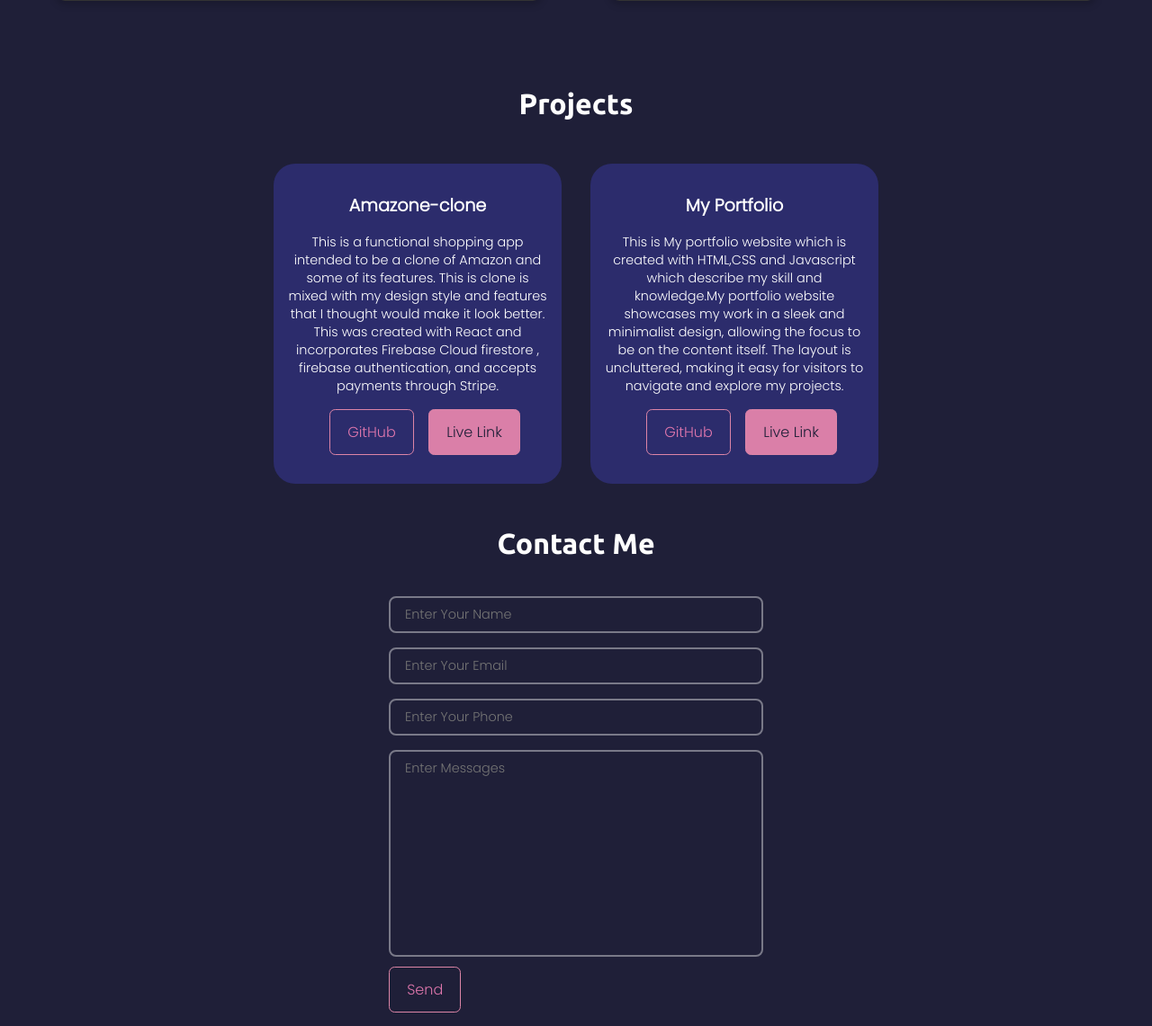
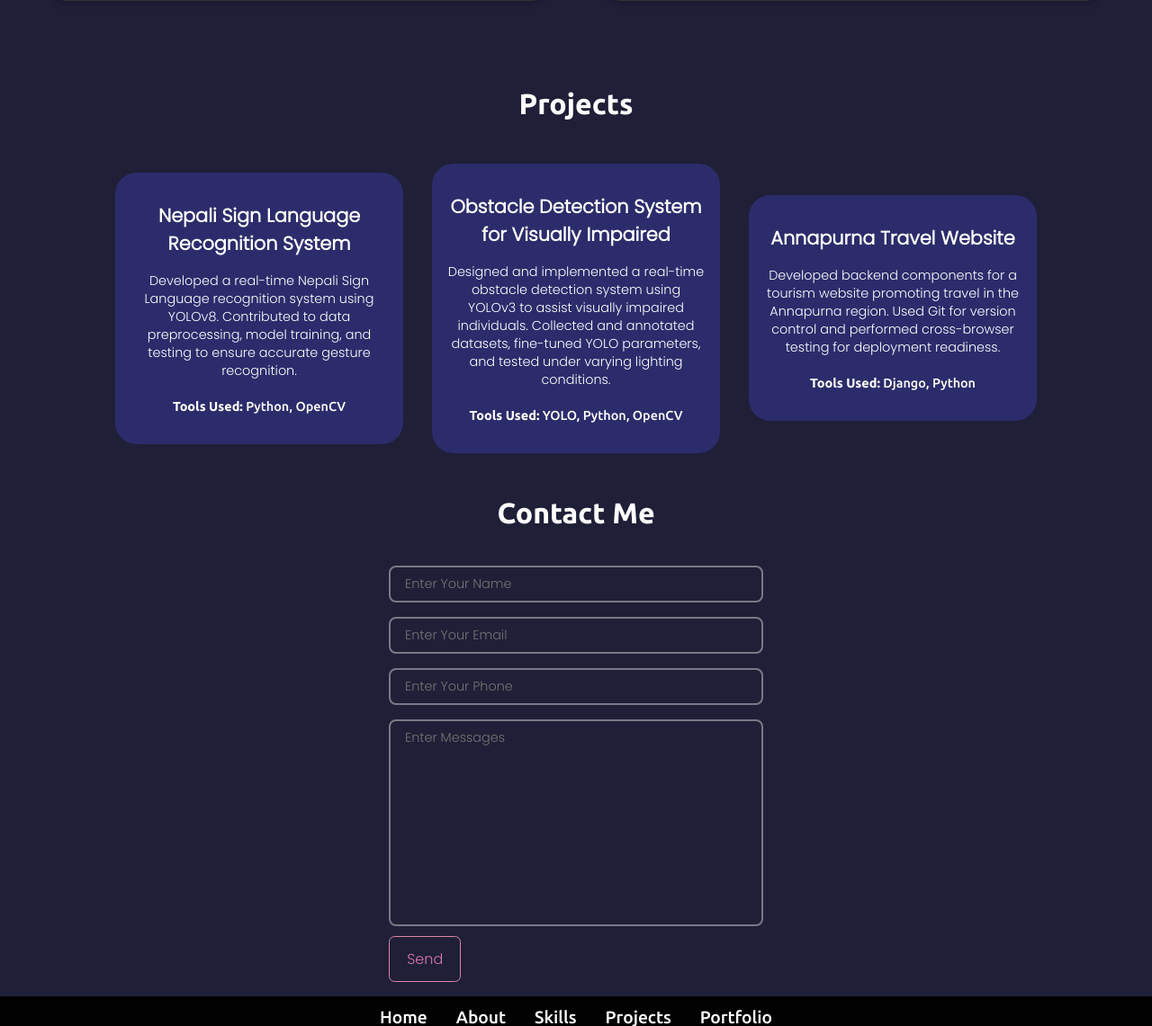
Before and after one commit to barshakc/newport, a Django app: page / in a window 1280 px wide; the page is wider, and only the part inside the window is pictured. Shown: the part 2088-3229 px from the top of that part at 90% size. Run offline with Django 4.2, Linux system fonts and the light colour scheme; some libraries are stand-ins or nearby versions.

Commit message:
Update project section

```diff
--- a/App/templates/home.html
+++ b/App/templates/home.html
@@ -118,37 +118,40 @@
     </div>
 </section>
 
-    <!-- Projects Section -->
-    <section id="Projects">
-        <h1 class=" t-center my-2 t-white f-2">Projects</h1>
-        <div class="projects-container flex s-center">
-            <div class="projects-item flex f-col s-center items-center">
+   <!-- Projects Section -->
+<section id="Projects">
+    <h1 class="t-center my-2 t-white f-2">Projects</h1>
+    <div class="projects-container flex s-center f-wrap">
 
-                <h1 class="t-white poppins">Amazone-clone</h1>
-                <p class="t-white poppins"> This is a functional shopping app intended to be a clone of Amazon and some of its features. This is clone is mixed with my design style and features that I thought would make it look better. This was created with React and incorporates Firebase Cloud firestore , firebase authentication, and accepts payments through Stripe.</p>
-                <div class="buttons flex s-around">
-                    <a href=""
-                        target="_blanks" class="btn mx-1 m-top">GitHub</a>
-                    <a href="" target="_blanks" class="btn m-top live">Live
-                        Link</a>
-                </div>
-            </div>
-            <div class="projects-item flex f-col s-center items-center">
+        <!-- Nepali Sign Language Recognition -->
+        <div class="projects-item flex f-col s-center items-center">
+            <h1 class="t-white poppins">Nepali Sign Language Recognition System</h1>
+            <p class="t-white poppins">
+                Developed a real-time Nepali Sign Language recognition system using YOLOv8. Contributed to data preprocessing, model training, and testing to ensure accurate gesture recognition.<br>
+                <br><span class="tools-used"><strong>Tools Used:</strong> Python, OpenCV</span>
+            </p>
+        </div>
 
-                <h1 class="t-white poppins">My Portfolio</h1>
-                <p class="t-white poppins">This is My portfolio website which is created with HTML,CSS and Javascript which describe my skill and knowledge.My portfolio website showcases my work in a sleek and minimalist design, allowing the focus to be on the content itself. The layout is uncluttered, making it easy for visitors to navigate and explore my projects.</p>
-                <div class="buttons flex s-around">
-                    <a href="" target="_blanks"
-                        class="btn mx-1 m-top">GitHub</a>
-                    <a href="#" target="_blanks" class="btn m-top live">Live
-                        Link</a>
-                </div>
-            </div>
+        <!-- Obstacle Detection System -->
+        <div class="projects-item flex f-col s-center items-center">
+            <h1 class="t-white poppins">Obstacle Detection System for Visually Impaired</h1>
+            <p class="t-white poppins">
+                Designed and implemented a real-time obstacle detection system using YOLOv3 to assist visually impaired individuals. Collected and annotated datasets, fine-tuned YOLO parameters, and tested under varying lighting conditions.<br>
+          <br><span class="tools-used"><strong>Tools Used:</strong> YOLO, Python, OpenCV</span>
+            </p>
+        </div>
 
-         </div>
+        <!-- Annapurna Travel Website -->
+        <div class="projects-item flex f-col s-center items-center">
+            <h1 class="t-white poppins">Annapurna Travel Website</h1>
+            <p class="t-white poppins">
+                Developed backend components for a tourism website promoting travel in the Annapurna region. Used Git for version control and performed cross-browser testing for deployment readiness.<br>
+              <br><span class="tools-used"><strong>Tools Used:</strong> Django, Python</span>
+            </p>
+        </div>
 
-        </div>
-    </section>
+    </div>
+</section>
 
     <!-- Contact Me Section -->
     <section id="Contact" class="m-b-1">
--- a/static/css/style.css
+++ b/static/css/style.css
@@ -235,13 +235,22 @@ body {
 
 
 /* Projects Section */
+#projects {
+    padding: 4rem 2rem;
+    text-align: center;
+}
+
+#projects h1 {
+    font-size: 3rem;
+    color: #d875ad;
+    margin-bottom: 2rem;
+}
 .projects-container {
     justify-content: center;
     align-items: center;
     margin: auto;
     flex-wrap: wrap;
 }
-
 
 
 
@@ -256,7 +265,7 @@ body {
 }
 
 .projects-item h1 {
-    font-size: 1.2rem;
+    font-size: 1.3rem;
     margin-bottom: 1rem;
 }
 
```
